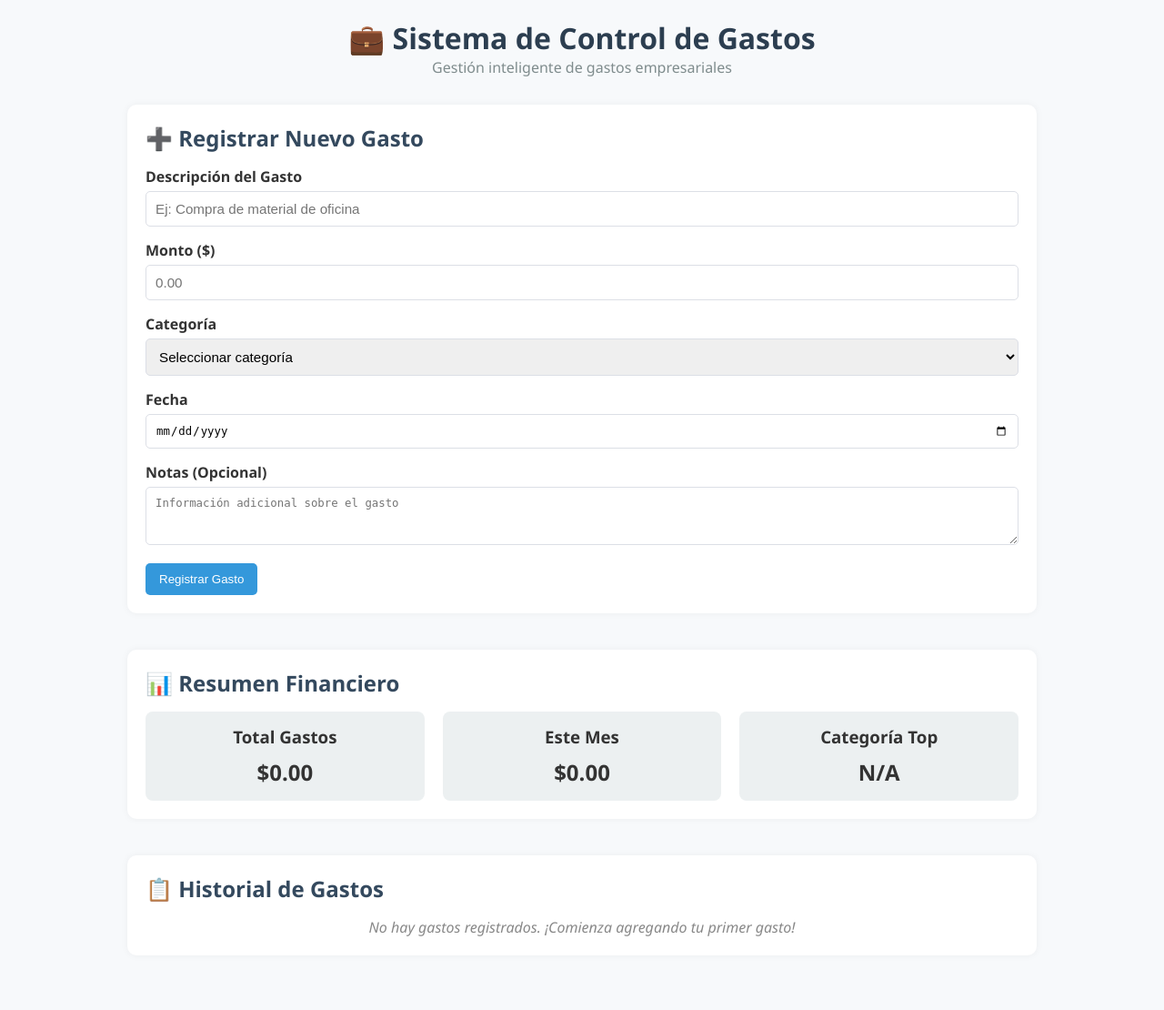
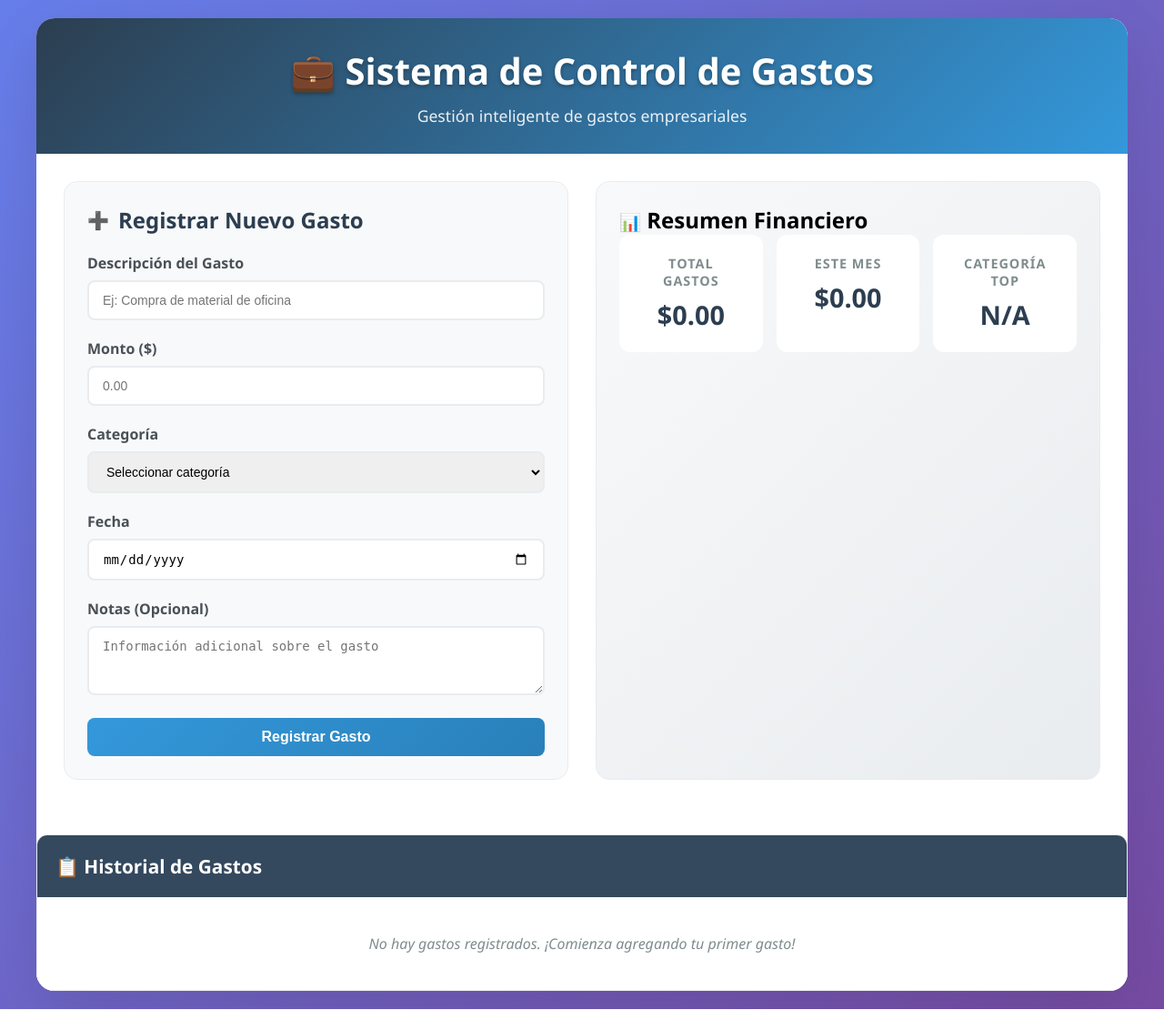
Before and after one commit to 2025A-Constr-SWGR2/ConstGR2-villacis-mafla-kevin-joel, a Node project: template gestor-de-gastos-empresariales/views/index.ejs in a window 1280 px wide. Shown: the whole page at 91% size. Run offline with Node 20 templates, Linux system fonts and the light colour scheme; the template is opened without the code that fills it, so the values that code supplies are empty.

Commit message:
termianr estilos

```diff
--- a/gestor-de-gastos-empresariales/Public/styles.css
+++ b/gestor-de-gastos-empresariales/Public/styles.css
@@ -1,129 +1,322 @@
-/* Reset básico */
 * {
-  box-sizing: border-box;
-  margin: 0;
-  padding: 0;
+    margin: 0;
+    padding: 0;
+    box-sizing: border-box;
 }
 
 body {
-  font-family: "Segoe UI", sans-serif;
-  background-color: #f7f9fb;
-  color: #333;
-  padding: 20px;
+    font-family: 'Segoe UI', Tahoma, Geneva, Verdana, sans-serif;
+    background: linear-gradient(135deg, #667eea 0%, #764ba2 100%);
+    min-height: 100vh;
+    padding: 20px;
 }
 
 .container {
-  max-width: 1000px;
-  margin: auto;
+    max-width: 1200px;
+    margin: 0 auto;
+    background: white;
+    border-radius: 20px;
+    box-shadow: 0 20px 60px rgba(0,0,0,0.1);
+    overflow: hidden;
 }
 
 .header {
-  text-align: center;
-  margin-bottom: 30px;
+    background: linear-gradient(135deg, #2c3e50 0%, #3498db 100%);
+    color: white;
+    padding: 30px;
+    text-align: center;
 }
 
 .header h1 {
-  font-size: 2em;
-  color: #2c3e50;
+    font-size: 2.5rem;
+    margin-bottom: 10px;
+    text-shadow: 0 2px 4px rgba(0,0,0,0.3);
 }
 
 .header p {
-  font-size: 1em;
-  color: #7f8c8d;
+    font-size: 1.1rem;
+    opacity: 0.9;
 }
 
-.form-section,
-.summary-section,
-.expenses-list {
-  margin-bottom: 40px;
-  background: #fff;
-  padding: 20px;
-  border-radius: 10px;
-  box-shadow: 0 0 8px rgba(0,0,0,0.05);
+.main-content {
+    display: grid;
+    grid-template-columns: 1fr 1fr;
+    gap: 30px;
+    padding: 30px;
 }
 
-h2 {
-  margin-bottom: 15px;
-  color: #34495e;
+.form-section {
+    background: #f8f9fa;
+    padding: 25px;
+    border-radius: 15px;
+    border: 1px solid #e9ecef;
+}
+
+.form-section h2 {
+    color: #2c3e50;
+    margin-bottom: 20px;
+    font-size: 1.5rem;
+    display: flex;
+    align-items: center;
+    gap: 10px;
 }
 
 .form-group {
-  margin-bottom: 15px;
+    margin-bottom: 20px;
 }
 
-label {
-  display: block;
-  margin-bottom: 5px;
-  font-weight: 600;
+.form-group label {
+    display: block;
+    margin-bottom: 8px;
+    color: #495057;
+    font-weight: 600;
 }
 
-input[type="text"],
-input[type="number"],
-input[type="date"],
-select,
-textarea {
-  width: 100%;
-  padding: 10px;
-  border: 1px solid #dcdfe6;
-  border-radius: 5px;
-  font-size: 0.95em;
+.form-group input,
+.form-group select,
+.form-group textarea {
+    width: 100%;
+    padding: 12px 15px;
+    border: 2px solid #e9ecef;
+    border-radius: 8px;
+    font-size: 14px;
+    transition: all 0.3s ease;
 }
 
-textarea {
-  resize: vertical;
+.form-group input:focus,
+.form-group select:focus,
+.form-group textarea:focus {
+    outline: none;
+    border-color: #3498db;
+    box-shadow: 0 0 0 3px rgba(52, 152, 219, 0.1);
 }
 
 .btn {
-  background-color: #3498db;
-  color: white;
-  padding: 10px 15px;
-  border: none;
-  border-radius: 5px;
-  cursor: pointer;
+    background: linear-gradient(135deg, #3498db 0%, #2980b9 100%);
+    color: white;
+    padding: 12px 25px;
+    border: none;
+    border-radius: 8px;
+    cursor: pointer;
+    font-size: 16px;
+    font-weight: 600;
+    transition: all 0.3s ease;
+    width: 100%;
 }
 
 .btn:hover {
-  background-color: #2980b9;
+    transform: translateY(-2px);
+    box-shadow: 0 8px 20px rgba(52, 152, 219, 0.3);
+}
+
+.btn-danger {
+    background: linear-gradient(135deg, #e74c3c 0%, #c0392b 100%);
+}
+
+.btn-danger:hover {
+    box-shadow: 0 8px 20px rgba(231, 76, 60, 0.3);
+}
+
+.summary-section {
+    background: linear-gradient(135deg, #f8f9fa 0%, #e9ecef 100%);
+    padding: 25px;
+    border-radius: 15px;
+    border: 1px solid #e9ecef;
 }
 
 .summary-cards {
-  display: flex;
-  gap: 20px;
-  flex-wrap: wrap;
+    display: grid;
+    grid-template-columns: repeat(auto-fit, minmax(150px, 1fr));
+    gap: 15px;
+    margin-bottom: 25px;
 }
 
 .summary-card {
-  flex: 1;
-  background-color: #ecf0f1;
-  padding: 15px;
-  border-radius: 8px;
-  text-align: center;
+    background: white;
+    padding: 20px;
+    border-radius: 12px;
+    text-align: center;
+    border: 2px solid transparent;
+    transition: all 0.3s ease;
+}
+
+.summary-card:hover {
+    transform: translateY(-5px);
+    border-color: #3498db;
+    box-shadow: 0 10px 30px rgba(0,0,0,0.1);
 }
 
 .summary-card h3 {
-  margin-bottom: 10px;
+    color: #7f8c8d;
+    font-size: 0.9rem;
+    margin-bottom: 8px;
+    text-transform: uppercase;
+    letter-spacing: 1px;
 }
 
-.amount {
-  font-size: 1.5em;
-  font-weight: bold;
+.summary-card .amount {
+    font-size: 1.8rem;
+    font-weight: bold;
+    color: #2c3e50;
 }
 
-#expensesList {
-  display: flex;
-  flex-direction: column;
-  gap: 12px;
+.expenses-list {
+    background: white;
+    border-radius: 12px;
+    overflow: hidden;
+    border: 1px solid #e9ecef;
+    grid-column: 1 / -1;
+    margin-top: 30px;
+}
+
+.expenses-list h2 {
+    background: #34495e;
+    color: white;
+    padding: 20px;
+    margin: 0;
+    font-size: 1.3rem;
 }
 
 .expense-item {
-  background-color: #e9ecef;
-  padding: 10px 15px;
-  border-left: 5px solid #3498db;
-  border-radius: 5px;
+    padding: 20px;
+    border-bottom: 1px solid #e9ecef;
+    display: grid;
+    grid-template-columns: 1fr 120px 100px 80px;
+    gap: 15px;
+    align-items: center;
+    transition: all 0.3s ease;
+}
+
+.expense-item:hover {
+    background: #f8f9fa;
+}
+
+.expense-item:last-child {
+    border-bottom: none;
+}
+
+.expense-details {
+    display: flex;
+    flex-direction: column;
+    gap: 5px;
+}
+
+.expense-description {
+    font-weight: 600;
+    color: #2c3e50;
+    font-size: 1.1rem;
+}
+
+.expense-date {
+    color: #7f8c8d;
+    font-size: 0.9rem;
+}
+
+.expense-category {
+    background: #ecf0f1;
+    color: #34495e;
+    padding: 6px 12px;
+    border-radius: 20px;
+    font-size: 0.8rem;
+    font-weight: 600;
+    text-align: center;
+    white-space: nowrap;
+}
+
+.expense-amount {
+    font-size: 1.2rem;
+    font-weight: bold;
+    color: #e74c3c;
+    text-align: right;
+}
+
+.delete-btn {
+    background: #e74c3c;
+    color: white;
+    border: none;
+    padding: 8px 12px;
+    border-radius: 6px;
+    cursor: pointer;
+    font-size: 0.8rem;
+    transition: all 0.3s ease;
+}
+
+.delete-btn:hover {
+    background: #c0392b;
+    transform: scale(1.05);
 }
 
 .no-expenses {
-  text-align: center;
-  color: #888;
-  font-style: italic;
+    text-align: center;
+    padding: 40px;
+    color: #7f8c8d;
+    font-style: italic;
 }
+
+.filters {
+    display: flex;
+    gap: 15px;
+    margin-bottom: 20px;
+    align-items: center;
+    flex-wrap: wrap;
+}
+
+.filters select {
+    padding: 8px 12px;
+    border: 2px solid #e9ecef;
+    border-radius: 6px;
+    background: white;
+}
+
+.icon {
+    font-size: 1.2rem;
+}
+
+/* Animaciones */
+@keyframes slideIn {
+    from { transform: translateX(100%); opacity: 0; }
+    to { transform: translateX(0); opacity: 1; }
+}
+
+@keyframes slideOut {
+    from { transform: translateX(0); opacity: 1; }
+    to { transform: translateX(100%); opacity: 0; }
+}
+
+/* Responsive Design */
+@media (max-width: 768px) {
+    .main-content {
+        grid-template-columns: 1fr;
+        gap: 20px;
+        padding: 20px;
+    }
+
+    .summary-cards {
+        grid-template-columns: 1fr 1fr;
+    }
+
+    .expense-item {
+        grid-template-columns: 1fr;
+        gap: 10px;
+        text-align: left;
+    }
+
+    .expense-category,
+    .expense-amount {
+        text-align: left;
+    }
+
+    .header h1 {
+        font-size: 2rem;
+    }
+
+    .filters {
+        flex-direction: column;
+        align-items: stretch;
+    }
+
+    .filters select,
+    .filters button {
+        width: 100%;
+    }
+}
```
